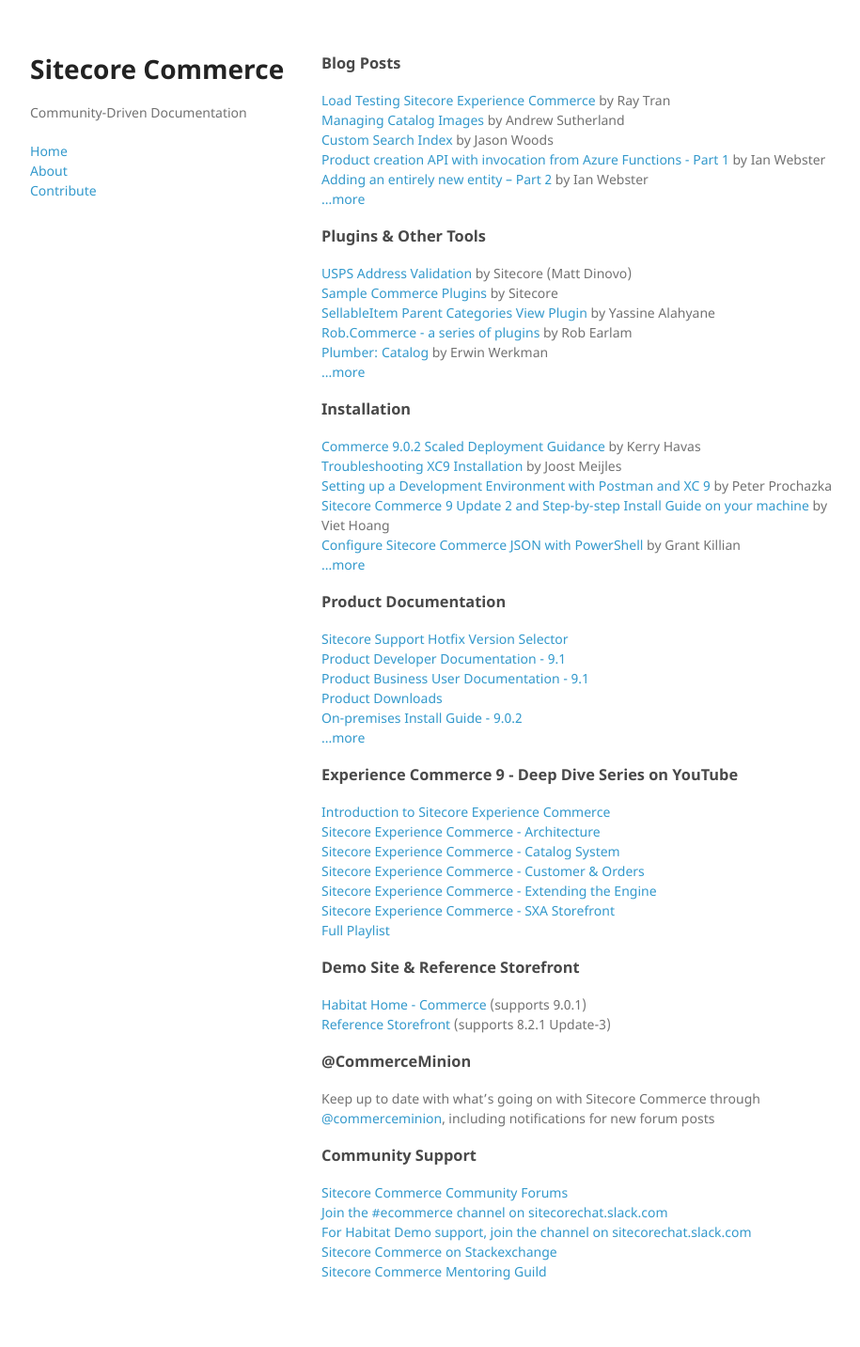
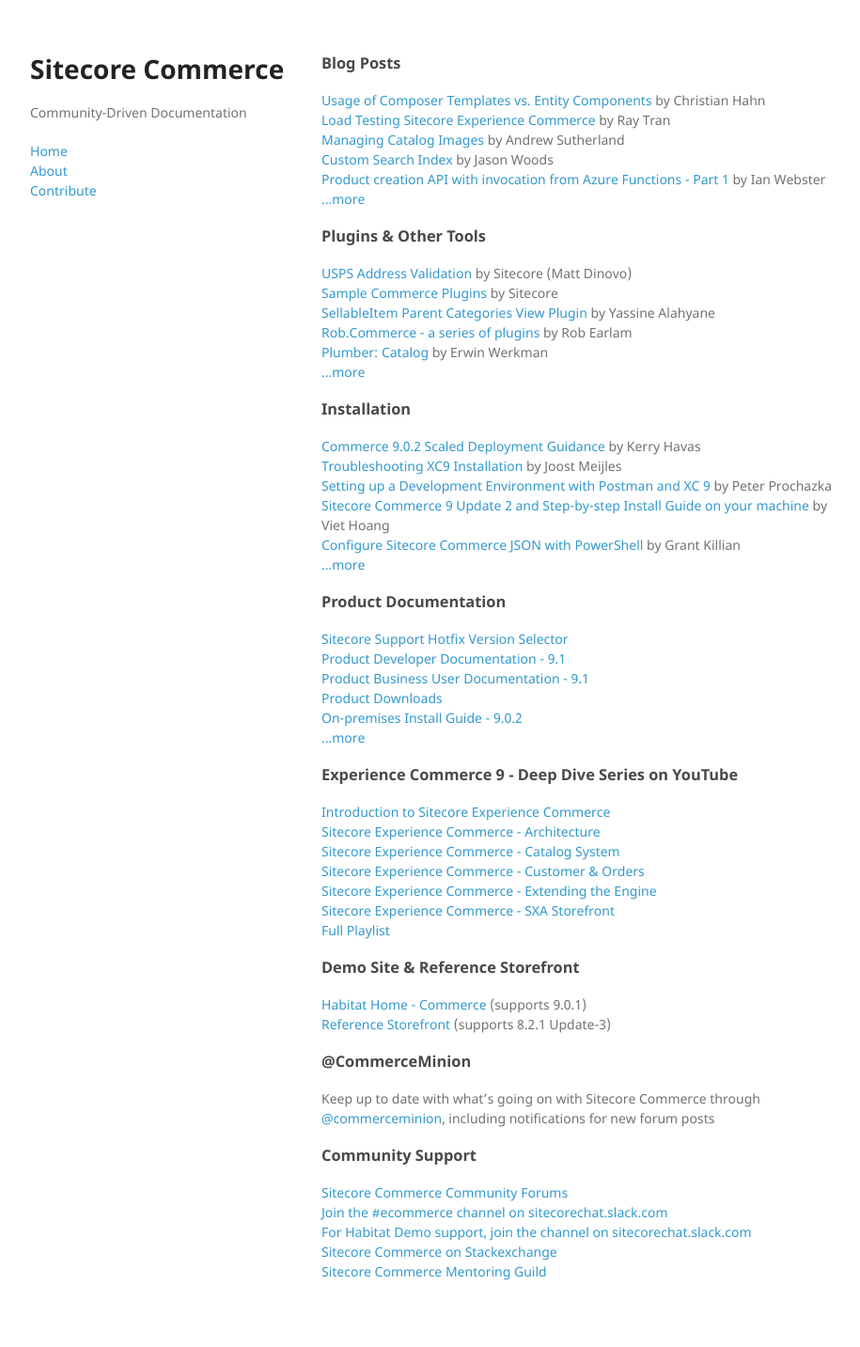
Before and after one commit to CommerceMinion/commerce-community-docs, a Jekyll site: the page built from index.md, in a window 1280 px wide. Shown: the whole page at 94% size, without its empty margins (26-941 px from the left). Built offline with Jekyll 4.4.1, drawn with Linux system fonts in a browser that asks for light colours.

Commit message:
Added new blog post from Christian

```diff
--- a/_data/blogs.yml
+++ b/_data/blogs.yml
@@ -1,3 +1,9 @@
+- title: Usage of Composer Templates vs. Entity Components
+  link: https://hachweb.wordpress.com/2019/09/08/sitecore-xc-usage-of-composer-templates-vs-entity-components/
+  author: Christian Hahn
+  submitted-by: Kelly Heard
+  submitted-on: 10-18-2019
+
 - title: Load Testing Sitecore Experience Commerce
   link: https://sitecorecommercesecrets.blogspot.com/2019/05/load-testing-sitecore-experience.html
   author: Ray Tran
```
